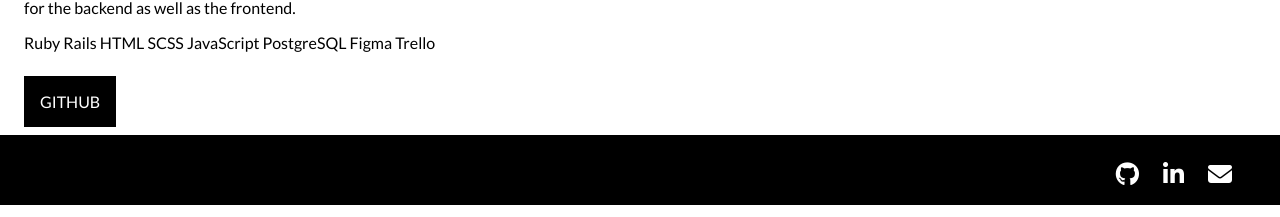
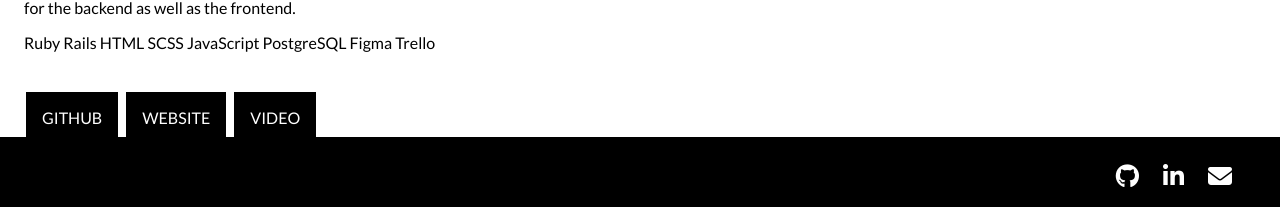
Before and after one commit to noemi-ashizuka/react-portfolio-site, a React (Create React App) app: page /projects/1 in a window 1280 px wide. Shown: the part 593-810 px from the top of the page. Built offline with nearby package versions, Linux system fonts and the light colour scheme.

Commit message:
made inline list of buttons

```diff
--- a/src/assets/stylesheets/project-details.scss
+++ b/src/assets/stylesheets/project-details.scss
@@ -12,9 +12,18 @@
 }
 
 .project-links {
-  margin-left: 24px;
+  margin-left: 18px;
   margin-top: 16px;
   padding-top: 24px;
   padding-bottom: 24px;
-  text-decoration: none;
+
+  ul {
+    padding: 0;
+    list-style-type: none;
+    display: flex;
+
+    li {
+      margin-left: 8px;
+    }
+  }
 }
--- a/src/components/project-details.jsx
+++ b/src/components/project-details.jsx
@@ -23,7 +23,13 @@ class ProjectDetails extends Component {
           <p>{project.technologies.map((tech) =>( `${tech.name} ` ))}</p>
         </div>
         <div className="project-links">
-          {project.links.map((link) => (<a href="/" className="button-main">{link.github}</a>))}
+          {project.links.map((link) => (
+            <ul>
+              <li><a href="/" className="button-main">{link.github}</a></li>
+              <li><a href="/" className="button-main">{link.siteUrl}</a></li>
+              <li><a href="/" className="button-main">{link.videoUrl}</a></li>
+            </ul>
+          ))}
         </div>
       </div>
     )
--- a/src/data/projects-data.js
+++ b/src/data/projects-data.js
@@ -9,7 +9,7 @@ const PROJECTS_DATA = [
     links: [
       {
       github: "github",
-      siteUrl: "site",
+      siteUrl: "website",
       videoUrl: "video"},
       ],
       technologies: [
@@ -33,7 +33,7 @@ const PROJECTS_DATA = [
     links: [
       {
       github: "github",
-      siteUrl: "site",
+      siteUrl: "website",
       videoUrl: "video"},
       ],
     technologies: [
@@ -57,7 +57,7 @@ const PROJECTS_DATA = [
     links: [
       {
       github: "github",
-      siteUrl: "site",
+      siteUrl: "website",
       videoUrl: "video"},
       ],
     technologies: [
@@ -81,7 +81,7 @@ const PROJECTS_DATA = [
     links: [
       {
       github: "github",
-      siteUrl: "site",
+      siteUrl: "website",
       videoUrl: "video"},
       ],
     technologies: [
```
